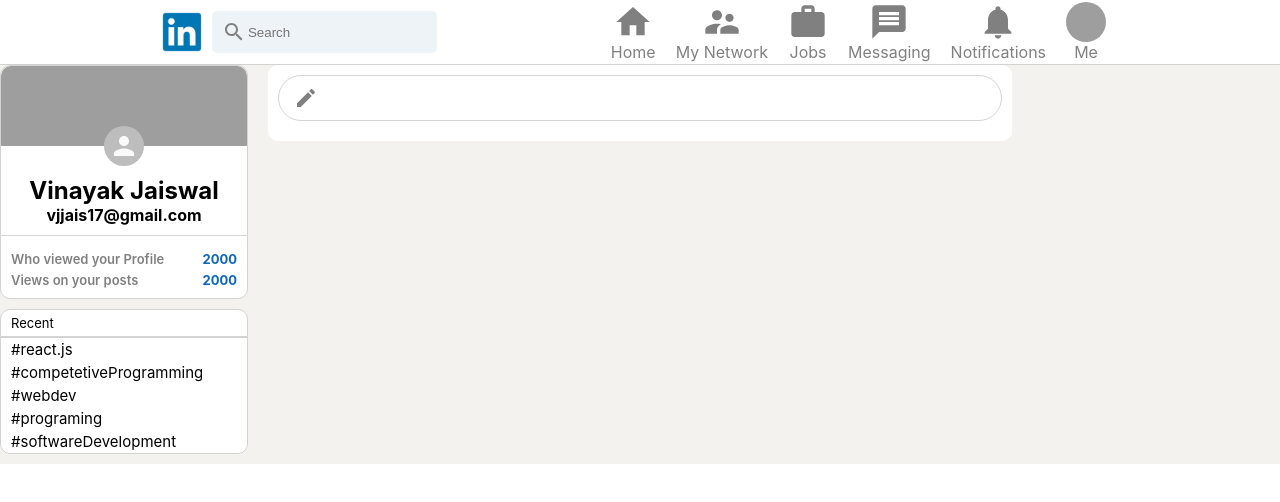
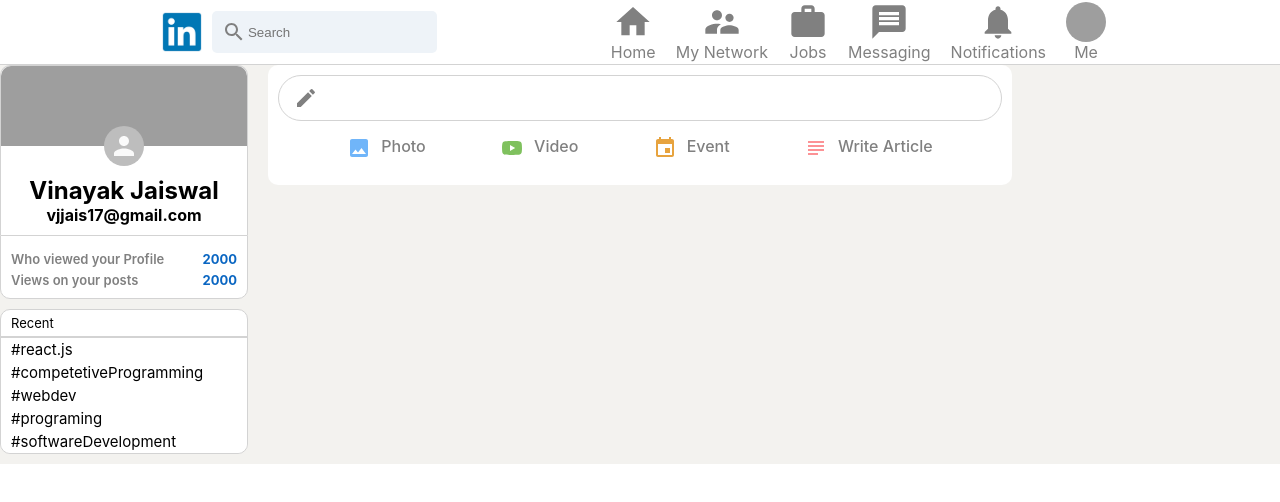
Before and after one commit to hostem17-git/LinkedIN, a React (Create React App) app: page / in a window 1280 px wide. Shown: the top 502 px of the page. Built offline with nearby package versions, Linux system fonts and the light colour scheme; grey boxes are pictures that could not be loaded.

Commit message:
Feed Input Option Done

```diff
--- a/src/Feed.css
+++ b/src/Feed.css
@@ -6,7 +6,6 @@
 .feed_input_container {
   background-color: white;
   padding: 10px;
-  padding-bottom: 20px;
   border-radius: 10px;
 }
 
@@ -35,3 +34,9 @@
 .feed_input > form > button {
   display: none;
 }
+
+.feed_input_options {
+  display: flex;
+  justify-content: space-evenly;
+  margin: 5px;
+}
--- a/src/Feed.js
+++ b/src/Feed.js
@@ -2,6 +2,11 @@
 import './Feed.css'
 import InputOption from './InputOption'
 import CreateIcon from '@material-ui/icons/Create'
+import ImageIcon from '@material-ui/icons/Image';
+import YouTubeIcon from '@material-ui/icons/YouTube';
+import EventIcon from '@material-ui/icons/Event';
+import SubjectIcon from '@material-ui/icons/Subject';
+
 function Feed() {
     return (
         <div className="feed">
@@ -13,10 +18,17 @@
                         <button type="submit">Post</button>
                     </form>
                 </div>
+
                 <div className="feed_input_options">
-                    <InputOption />
+                    <InputOption Icon={ImageIcon} title="Photo" color="#70b5f9" />
+                    <InputOption Icon={YouTubeIcon} title="Video" color="#7fc15e" />
+                    <InputOption Icon={EventIcon} title="Event" color="#e7a33e" />
+                    <InputOption Icon={SubjectIcon} title="Write Article" color="#fc9295" />
                 </div>
             </div>
+
+            {/* Posts */}
+
         </div>
     )
 }
--- a/src/InputOption.css
+++ b/src/InputOption.css
@@ -0,0 +1,15 @@
+.input_option {
+  display: flex;
+  padding: 10px;
+}
+
+.input_option > h4 {
+  color: gray;
+  font-weight: 500;
+  padding-left: 10px;
+}
+
+.input_option:hover {
+  background-color: #e9e9e9;
+  border-radius: 5px;
+}
--- a/src/InputOption.js
+++ b/src/InputOption.js
@@ -1,9 +1,11 @@
 import React from 'react'
+import './InputOption.css'
 
-function InputOption() {
+function InputOption({ Icon, title, color }) {
     return (
-        <div>
-
+        <div className="input_option">
+            <Icon style={{ color: color }} />
+            <h4>{title}</h4>
         </div>
     )
 }
```
Also changed, not shown: src/Post.css (added), src/Post.js (added).
